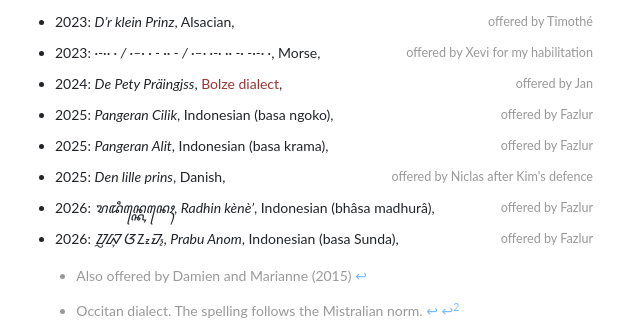
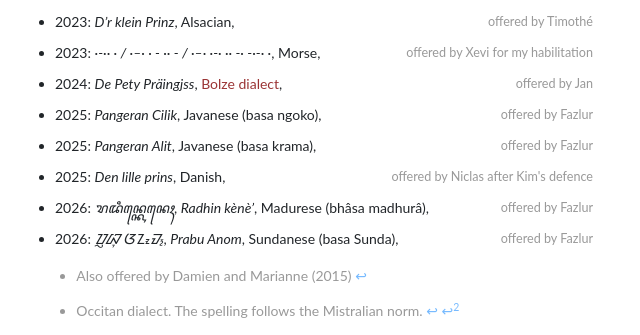
Before and after one commit to xoolive/xoolive.github.io, a Jekyll site: the page built from _pages/le-petit-prince.md, in a window 1280 px wide. Shown: the part 1357-1692 px from the top of the page, without its empty margins (316-956 px from the left). Built offline with Jekyll 4.4.1, drawn with Linux system fonts in a browser that asks for light colours; nearby versions of some CDN libraries; some web fonts are replaced; a script that is not in the unit is left out.

Commit message:
Clarify Indonesian regional languages

```diff
--- a/_pages/le-petit-prince.md
+++ b/_pages/le-petit-prince.md
@@ -61,11 +61,11 @@ I bought some of these books during trips around the world. Some were offered by
 - 2023: _D'r klein Prinz_, Alsacian, `offered by Timothé`
 - 2023: _·-·· · / ·--· · - ·· - / ·--· ·-· ·· -· -·-· ·_, Morse, `offered by Xevi for my habilitation`
 - 2024: _De Pety Präingjss_, [Bolze dialect](https://www.bbc.com/travel/article/20190422-the-swiss-language-that-few-know), `offered by Jan`
-- 2025: _Pangeran Cilik_, Indonesian (basa ngoko), `offered by Fazlur`
-- 2025: _Pangeran Alit_, Indonesian (basa krama), `offered by Fazlur`
+- 2025: _Pangeran Cilik_, Javanese (basa ngoko), `offered by Fazlur`
+- 2025: _Pangeran Alit_, Javanese (basa krama), `offered by Fazlur`
 - 2025: _Den lille prins_, Danish, `offered by Niclas after Kim's defence`
-- 2026: _ꦫꦢꦶꦤ꧀ꦏꦺꦤꦺꦃ_, _Radhin kènè'_, Indonesian (bhâsa madhurâ), `offered by Fazlur`
-- 2026: _ᮕᮢᮘᮥ ᮃᮔᮧᮙ᮪_, _Prabu Anom_, Indonesian (basa Sunda), `offered by Fazlur`
+- 2026: _ꦫꦢꦶꦤ꧀ꦏꦺꦤꦺꦃ_, _Radhin kènè'_, Madurese (bhâsa madhurâ), `offered by Fazlur`
+- 2026: _ᮕᮢᮘᮥ ᮃᮔᮧᮙ᮪_, _Prabu Anom_, Sundanese (basa Sunda), `offered by Fazlur`
 
 [^1]: Also offered by Damien and Marianne (2015)
 
```
